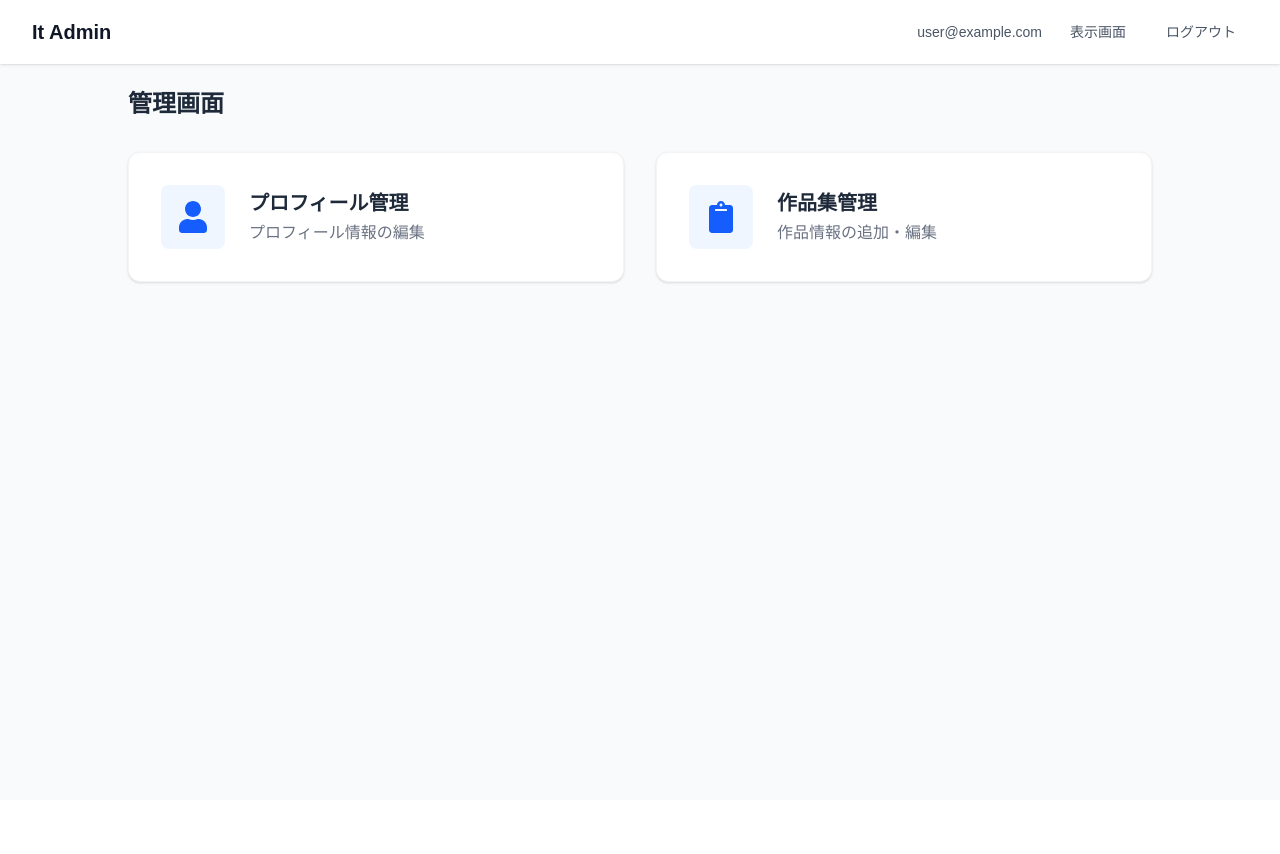
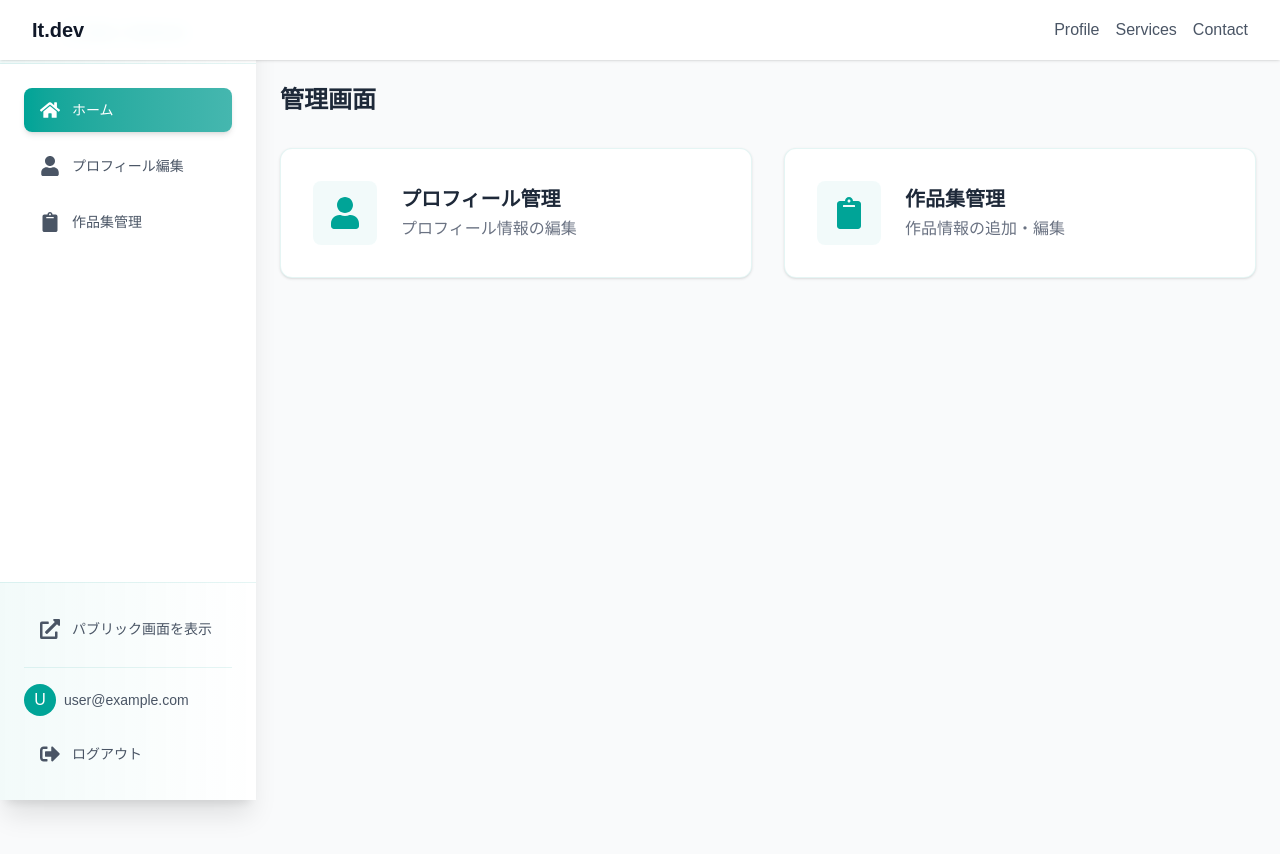
Before and after one commit to itto1018/It_homepage, a Next.js app: page /admin in a window 1280 px wide. Shown: the top 854 px of the page. Before the commit the page ends 800 px from the top, so only its background shows below. Built offline with nearby package versions, Linux system fonts and the light colour scheme; no server answers; sample sign-in values are in the browser's storage.

Commit message:
fix: layout

```diff
--- a/src/app/admin/edit/profile/page.tsx
+++ b/src/app/admin/edit/profile/page.tsx
@@ -1,6 +1,6 @@
 "use client";
 
-import { AdminLayout } from "@/components/admin/AdminLayout";
+import { AdminLayout } from "@/components/layout/AdminLayout";
 import { useState, useEffect } from "react";
 import Image from "next/image";
 import Link from "next/link";
--- a/src/app/admin/page.tsx
+++ b/src/app/admin/page.tsx
@@ -1,4 +1,4 @@
-import { AdminLayout } from "@/components/admin/AdminLayout";
+import { AdminLayout } from "@/components/layout/AdminLayout";
 import { FaUser, FaClipboard } from "react-icons/fa";
 import Link from "next/link";
 import { redirect } from "next/navigation";
@@ -19,14 +19,14 @@ export default async function AdminPage() {
         <div className="grid grid-cols-1 gap-8 md:grid-cols-2">
           <Link
             href="/admin/edit/profile"
-            className="group rounded-xl border border-gray-100 bg-white p-8 shadow-sm transition-all duration-200 hover:shadow-md"
+            className="group rounded-xl border border-[#00a497]/10 bg-white p-8 shadow-sm transition-all duration-200 hover:shadow-md hover:border-[#00a497]/30"
           >
             <div className="flex items-center space-x-6">
-              <div className="rounded-lg bg-blue-50 p-4 transition-colors group-hover:bg-blue-100">
-                <FaUser className="h-8 w-8 text-blue-600" />
+              <div className="rounded-lg bg-[#00a497]/5 p-4 transition-colors group-hover:bg-[#00a497]/10">
+                <FaUser className="h-8 w-8 text-[#00a497]" />
               </div>
               <div>
-                <h2 className="text-xl font-semibold text-gray-800 transition-colors group-hover:text-blue-600">
+                <h2 className="text-xl font-semibold text-gray-800 transition-colors group-hover:text-[#00a497]">
                   プロフィール管理
                 </h2>
                 <p className="mt-1 text-gray-500">プロフィール情報の編集</p>
@@ -35,14 +35,14 @@ export default async function AdminPage() {
           </Link>
           <Link
             href="/admin/edit/works"
-            className="group rounded-xl border border-gray-100 bg-white p-8 shadow-sm transition-all duration-200 hover:shadow-md"
+            className="group rounded-xl border border-[#00a497]/10 bg-white p-8 shadow-sm transition-all duration-200 hover:shadow-md hover:border-[#00a497]/30"
           >
             <div className="flex items-center space-x-6">
-              <div className="rounded-lg bg-blue-50 p-4 transition-colors group-hover:bg-blue-100">
-                <FaClipboard className="h-8 w-8 text-blue-600" />
+              <div className="rounded-lg bg-[#00a497]/5 p-4 transition-colors group-hover:bg-[#00a497]/10">
+                <FaClipboard className="h-8 w-8 text-[#00a497]" />
               </div>
               <div>
-                <h2 className="text-xl font-semibold text-gray-800 transition-colors group-hover:text-blue-600">
+                <h2 className="text-xl font-semibold text-gray-800 transition-colors group-hover:text-[#00a497]">
                   作品集管理
                 </h2>
                 <p className="mt-1 text-gray-500">作品情報の追加・編集</p>
--- a/src/app/page.tsx
+++ b/src/app/page.tsx
@@ -1,47 +1,10 @@
 import SocialLinkIcon from "@/components/SocialLinkIcon";
 import { ProfileSection } from "@/components/ProfileSection";
-import Link from "next/link";
 import ServiceSection from "@/components/ServiceSection";
 
 export default function Home() {
   return (
     <>
-      <header className="sticky top-0 left-0 right-0 z-50 bg-white/95 backdrop-blur-sm shadow">
-        <div className="mx-auto max-w-7xl px-4 py-4 sm:px-6 lg:px-8">
-          <div className="flex items-center justify-between">
-            <div className="flex items-center">
-              <Link
-                href="/admin"
-                className="text-xl font-bold text-gray-900 hover:text-[#00a497] transition-colors"
-              >
-                It.dev
-              </Link>
-            </div>
-            <div>
-              <nav className="hidden md:flex space-x-4">
-                <Link
-                  href="#profile-title"
-                  className="text-gray-600 hover:text-[#00a497] transition-colors"
-                >
-                  Profile
-                </Link>
-                <Link
-                  href="#services-title"
-                  className="text-gray-600 hover:text-[#00a497] transition-colors"
-                >
-                  Services
-                </Link>
-                <Link
-                  href="#contact-title"
-                  className="text-gray-600 hover:text-[#00a497] transition-colors"
-                >
-                  Contact
-                </Link>
-              </nav>
-            </div>
-          </div>
-        </div>
-      </header>
       <main className="pt-16 max-w-full justify-items-center gap-5 px-5 py-10 font-[family-name:var(--font-geist-sans)] lg:gap-10 lg:px-10 lg:py-15">
         <div className="row-start-2 flex w-4/5 flex-col items-start gap-2 lg:gap-7">
           {/* top */}
--- a/src/components/admin/Header.tsx
+++ /dev/null
@@ -1,43 +0,0 @@
-"use client";
-
-import { useSession, signOut } from "next-auth/react";
-import Link from "next/link";
-
-export function Header() {
-  const { data: session } = useSession();
-
-  const handleSignOut = () => {
-    signOut({ callbackUrl: "/admin/login" });
-  };
-
-  return (
-    <header className="bg-white shadow">
-      <div className="mx-auto max-w-7xl px-4 py-4 sm:px-6 lg:px-8">
-        <div className="flex items-center justify-between">
-          <div className="flex items-center">
-            <Link href="/admin" className="text-xl font-bold text-gray-900">
-              It Admin
-            </Link>
-          </div>
-          <div className="flex items-center gap-4">
-            <span className="text-sm text-gray-600">
-              {session?.user?.email}
-            </span>
-            <Link
-              href="/"
-              className="hover:bg-grey-50 active:bg-grey-100 active:text-grey-700 focus:ring-grey-900 focus:ring-opacity-50 rounded-md px-3 py-1.5 text-sm text-gray-600 transition-all duration-200 ease-in-out hover:cursor-pointer hover:text-gray-500 hover:shadow-sm focus:ring-2 focus:outline-none"
-            >
-              表示画面
-            </Link>
-            <button
-              onClick={handleSignOut}
-              className="focus:ring-opacity-50 rounded-md px-3 py-1.5 text-sm text-gray-600 transition-all duration-200 ease-in-out hover:cursor-pointer hover:bg-red-50 hover:text-red-600 hover:shadow-sm focus:ring-2 focus:ring-red-500 focus:outline-none active:bg-red-100 active:text-red-700"
-            >
-              ログアウト
-            </button>
-          </div>
-        </div>
-      </div>
-    </header>
-  );
-}
--- /dev/null
+++ b/src/components/admin/Sidebar.tsx
@@ -0,0 +1,87 @@
+"use client";
+
+import Link from "next/link";
+import { usePathname } from "next/navigation";
+import { FaHome, FaUser, FaClipboard, FaSignOutAlt, FaExternalLinkAlt } from "react-icons/fa";
+import { signOut, useSession } from "next-auth/react";
+
+export const Sidebar = () => {
+  const pathname = usePathname();
+  const { data: session } = useSession();
+
+  const navigation = [
+    { name: "ホーム", href: "/admin", icon: FaHome },
+    { name: "プロフィール編集", href: "/admin/edit/profile", icon: FaUser },
+    { name: "作品集管理", href: "/admin/edit/services", icon: FaClipboard },
+  ];
+
+  return (
+    <aside className="fixed left-0 top-0 z-40 h-screen w-64 bg-white shadow-xl">
+      <div className="flex h-full flex-col justify-between">
+        {/* ヘッダー部分 */}
+        <div>
+          <div className="flex h-16 items-center justify-center border-b border-[#00a497]/10 bg-gradient-to-r from-[#00a497]/5 to-transparent">
+            <h1 className="text-xl font-bold text-[#00a497]">It.dev Admin</h1>
+          </div>
+
+          {/* ナビゲーション */}
+          <nav className="p-6">
+            <ul className="space-y-3">
+              {navigation.map((item) => {
+                const isActive = pathname === item.href;
+                return (
+                  <li key={item.name}>
+                    <Link
+                      href={item.href}
+                      className={`flex items-center rounded-lg px-4 py-3 text-sm font-medium transition-all duration-200 ${
+                        isActive
+                          ? "bg-gradient-to-r from-[#00a497] to-[#45b7af] text-white shadow-md"
+                          : "text-gray-600 hover:bg-[#00a497]/5 hover:text-[#00a497] hover:shadow-sm"
+                      }`}
+                    >
+                      <item.icon className={`mr-3 h-5 w-5 transition-transform duration-200 ${
+                        isActive ? "" : "group-hover:scale-110"
+                      }`} />
+                      {item.name}
+                    </Link>
+                  </li>
+                );
+              })}
+            </ul>
+          </nav>
+        </div>
+
+        {/* フッター部分 */}
+        <div className="border-t border-[#00a497]/10 bg-gradient-to-r from-[#00a497]/5 to-transparent p-6">
+          {/* パブリック画面へのリンク */}
+          <Link
+            href="/"
+            target="_blank"
+            rel="noopener noreferrer"
+            className="mb-4 flex w-full items-center rounded-lg px-4 py-3 text-sm font-medium text-gray-600 hover:bg-[#00a497]/5 hover:text-[#00a497] transition-all duration-200 hover:cursor-pointer"
+          >
+            <FaExternalLinkAlt className="mr-3 h-5 w-5" />
+            パブリック画面を表示
+          </Link>
+
+          {/* ユーザー情報 */}
+          <div className="border-t border-[#00a497]/10 pt-4 mb-4 flex items-center space-x-2">
+            <div className="h-8 w-8 rounded-full bg-[#00a497] text-white flex items-center justify-center">
+              {session?.user?.email?.[0]?.toUpperCase() || "U"}
+            </div>
+            <span className="text-sm text-gray-600 font-medium">
+              {session?.user?.email}
+            </span>
+          </div>
+          <button
+            onClick={() => signOut()}
+            className="flex w-full items-center rounded-lg px-4 py-3 text-sm font-medium text-gray-600 hover:bg-red-50 hover:text-red-500 transition-all duration-200 hover:cursor-pointer"
+          >
+            <FaSignOutAlt className="mr-3 h-5 w-5" />
+            ログアウト
+          </button>
+        </div>
+      </div>
+    </aside>
+  );
+};
--- a/src/components/admin/AdminLayout.tsx
+++ b/src/components/layout/AdminLayout.tsx
@@ -1,15 +1,17 @@
 "use client";
 
 import { Toaster } from "react-hot-toast";
-import { Header } from "./Header";
-import { AuthGuard } from "./AuthGuard";
+import { AuthGuard } from "../admin/AuthGuard";
+import { Sidebar } from "../admin/Sidebar";
 
 export function AdminLayout({ children }: { children: React.ReactNode }) {
   return (
     <AuthGuard>
       <div className="min-h-screen bg-gray-50">
-        <Header />
-        <main className="flex-1 p-6">{children}</main>
+        <Sidebar />
+        <div className="pl-64"> {/* サイドバーの幅分のパディング */}
+          <main className="flex-1 p-6">{children}</main>
+        </div>
         <Toaster
           position="top-center"
           reverseOrder={false}
--- a/src/components/layout/RootLayout.tsx
+++ b/src/components/layout/RootLayout.tsx
@@ -26,6 +26,43 @@ export interface RootLayoutProps {
 
 export default function RootLayout({ children }: RootLayoutProps) {
   return (
+    <>
+      <header className="sticky top-0 left-0 right-0 z-50 bg-white/95 backdrop-blur-sm shadow">
+        <div className="mx-auto max-w-7xl px-4 py-4 sm:px-6 lg:px-8">
+          <div className="flex items-center justify-between">
+            <div className="flex items-center">
+              <Link
+                href="/admin"
+                className="text-xl font-bold text-gray-900 hover:text-[#00a497] transition-colors"
+              >
+                It.dev
+              </Link>
+            </div>
+            <div>
+              <nav className="hidden md:flex space-x-4">
+                <Link
+                  href="#profile-title"
+                  className="text-gray-600 hover:text-[#00a497] transition-colors"
+                >
+                  Profile
+                </Link>
+                <Link
+                  href="#services-title"
+                  className="text-gray-600 hover:text-[#00a497] transition-colors"
+                >
+                  Services
+                </Link>
+                <Link
+                  href="#contact-title"
+                  className="text-gray-600 hover:text-[#00a497] transition-colors"
+                >
+                  Contact
+                </Link>
+              </nav>
+            </div>
+          </div>
+        </div>
+      </header>
       <html lang="ja">
         <body
           className={`${geistSans.variable} ${geistMono.variable} antialiased`}
@@ -33,5 +70,6 @@ export default function RootLayout({ children }: RootLayoutProps) {
           <AuthProvider>{children}</AuthProvider>
         </body>
       </html>
+    </>
   );
 }
```
Lines whose indentation alone changed are shown as unchanged.
